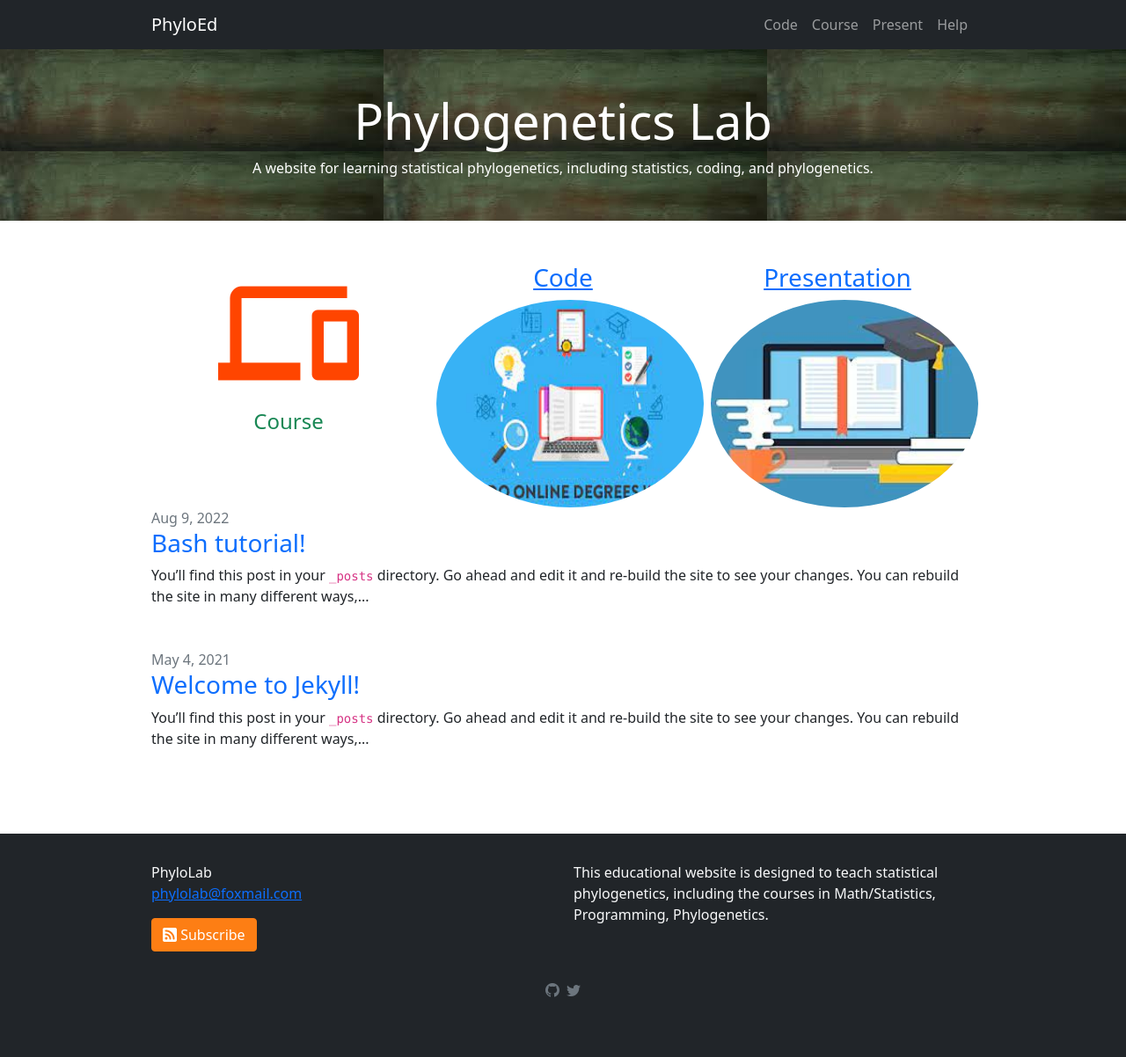
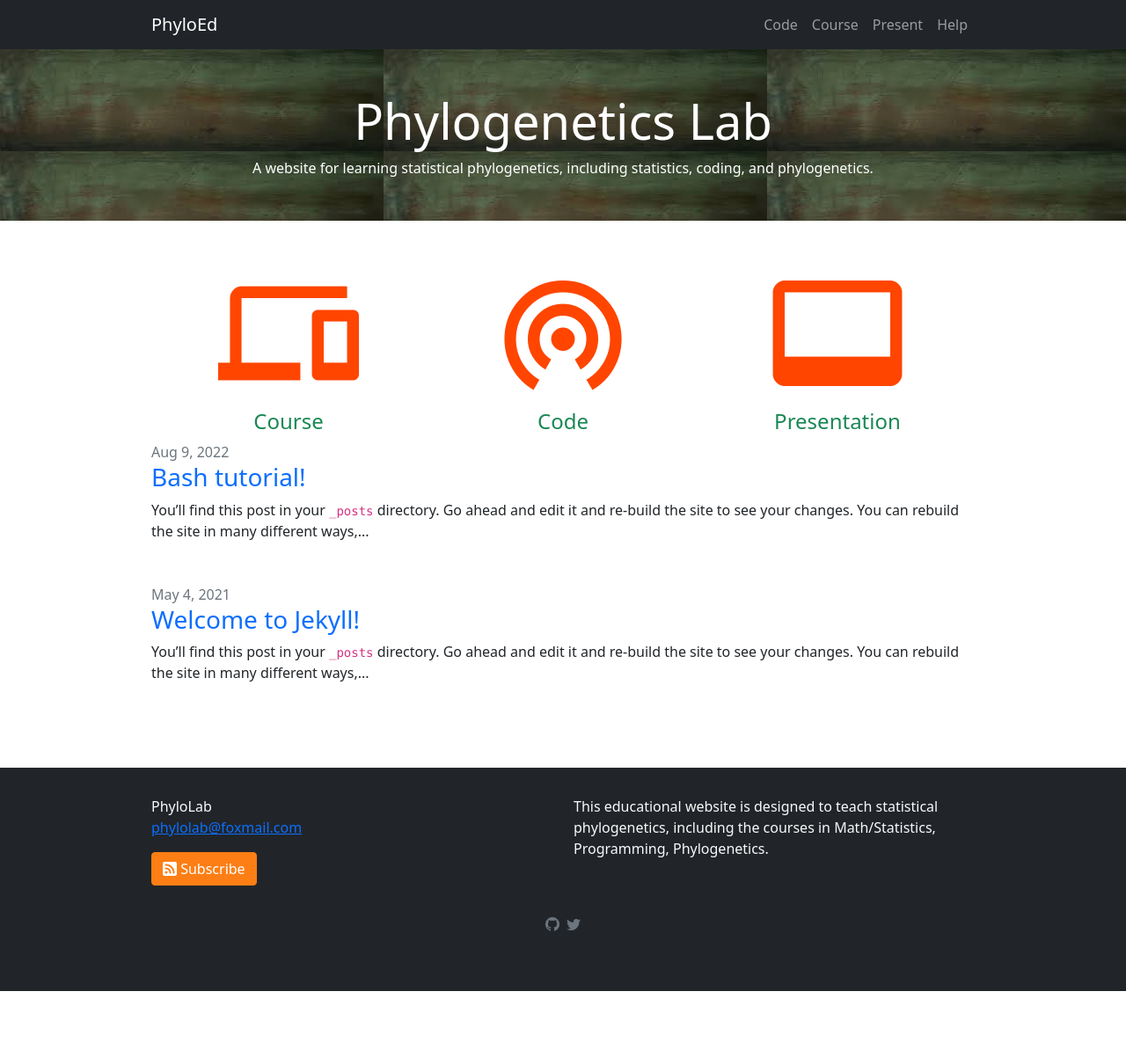
Before and after one commit to lliu1871/PhyEd, a Jekyll site: the page built from index.markdown, in a window 1280 px wide. Shown: the whole page at 88% size. Built offline with Jekyll 4.4.1, drawn with Linux system fonts in a browser that asks for light colours; after the commit the page ends 1127 px from its top, so only the background shows below that.

Commit message:
Update index.markdown

```diff
--- a/index.markdown
+++ b/index.markdown
@@ -11,17 +11,18 @@ layout: home
       <i class="material-icons" style="font-size:160px;color:orangered;">devices</i>
       </a>
       <h4>Course</h4>
-
     </div>
     <div class="col-sm-4 text-center text-success">
-      <a href="https://teach.phylolab.net/code"><h3>Code</h3></a>
-      <img src="./img/course/course2.jpg" class="rounded-circle" alt="code"  width="304" height="236">
-
+      <a href="https://teach.phylolab.net/course">
+      <i class="material-icons" style="font-size:160px;color:orangered;">wifi_tethering</i>
+      </a>
+      <h4>Code</h4>
     </div>
     <div class="col-sm-4 text-center text-success">
-      <a href="https://teach.phylolab.net/present"><h3>Presentation</h3></a>
-      <img src="./img/course/course3.jpg" class="rounded-circle" alt="present" width="304" height="236">
-
+      <a href="https://teach.phylolab.net/course">
+      <i class="material-icons" style="font-size:160px;color:orangered;">video_label</i>
+      </a>
+      <h4>Presentation</h4>
     </div>
   </div>
 </div>
```
